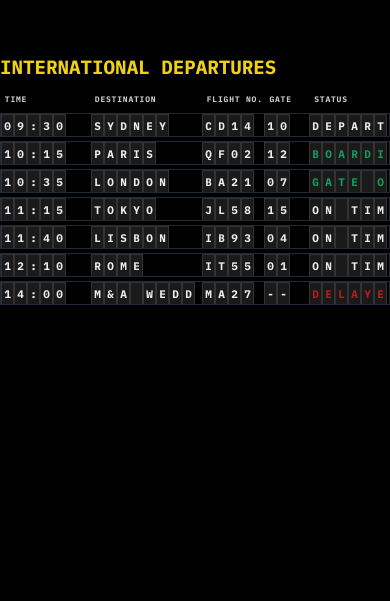
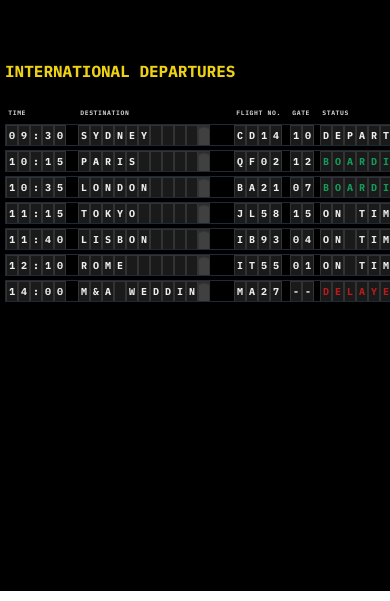
Before and after one commit to mazhang101/mazwedding, a React (Vite) app: page / in a window 390 px wide. Shown: the part 253-854 px from the top of the page. Built offline with nearby package versions, Linux system fonts and the light colour scheme.

Commit message:
25/11: Viewports added - to be tested

```diff
--- a/src/FlapDisplay.css
+++ b/src/FlapDisplay.css
@@ -5,6 +5,8 @@
     --char-color: #eee;   /* Light Text (White/Off-White) */
     --bg-color: #1a1a1a;  /* Dark Flap Surface (Dark Gray) */
     --frame-color: #000000; /* True Black Frame/Gap */
+    --char-font: 12px;
+    --char-width: 12px;
 }
 
 body {
@@ -12,10 +14,10 @@ body {
     font-family: 'IBM Plex Mono', monospace;
     color: var(--char-color);
     display: flex;
-    justify-content: center;
+    justify-content: flex-start;
     align-items: center;
     min-height: 100vh;
-    padding: 05px;
+    padding: 0 05px;
 }
 
     .board {
@@ -28,15 +30,17 @@ body {
     }
 
     .header-row, .flight-row-grid {
-        grid-template-columns: 90px 12.5fr 7fr 5fr 9fr;
+        grid-template-columns: 72px 156px 56px 30px 140px;
         display: grid;
         border-radius: 4px;
-        column-gap: 0px;
+        column-gap: 10px;
+        justify-items: start;
     }
 
 h1 {
     color: #eed114;
-    font-size: 1.5rem;
+    font-size: calc(var(--char-font) * 1.5);
+    line-height: 3;
 }
 
 .header-cell {
@@ -64,11 +68,11 @@ h1 {
     position: relative;
     height: var(--flap-height);
     line-height: var(--flap-height);
-    font-size: 16px;
+    font-size: var(--char-font);
     font-weight: 700;
     overflow: hidden;
     display: inline-block;
-    width: 16px;
+    width: var(--char-width);
     text-align: center;
     vertical-align: top;
     /* Define the border/gap by setting the cell background and adding separators */
@@ -152,23 +156,23 @@ h1 {
     justify-content: center;
 }
 
-/* Mobile adjustments for very small screens */
-@media (max-width: 500px) {
+/* Mobile adjustments for base standard phones (360px-393px) */
+@media (max-width: 393px) {
     :root {
-        --flap-height: 22px;
+        --flap-height: 20px;
     }
 
     .board {
-        padding: 0.5rem 0;
+        padding: 0.25rem 0;
     }
 
     h1 {
-        font-size: 1.2rem;
+        font-size: 1.0rem;
     }
 
     .header-cell {
-        font-size: 0.5rem;
-        padding: 0.2rem 0 0.2rem 0.3rem;
+        font-size: 0.4rem;
+        padding: 0.15rem 0 0.15rem 0.2rem;
     }
 
     .flight-row,
@@ -178,11 +182,46 @@ h1 {
     }
 
     .char-cell {
-        font-size: 11px;
-        width: 11px;
+        font-size: 10px;
+        width: 10px;
     }
 
     .header-row, .flight-row-grid {
         column-gap: 0px;
     }
 }
+
+/* Mobile adjustments for large phones (414px-430px) */
+@media (min-width: 414px) and (max-width: 430px) {
+    :root {
+        --flap-height: 24px;
+    }
+
+    .board {
+        padding: 0.75rem 0;
+    }
+
+    h1 {
+        font-size: 1.4rem;
+    }
+
+    .header-cell {
+        font-size: 0.55rem;
+        padding: 0.25rem 0 0.25rem 0.2rem;
+    }
+
+    .flight-row,
+    .char-cell {
+        height: var(--flap-height);
+        line-height: var(--flap-height);
+    }
+
+    .char-cell {
+        font-size: 12px;
+        width: 12px;
+    }
+
+    .header-row, .flight-row-grid {
+        column-gap: 5px;
+    }
+}
--- a/src/constants.ts
+++ b/src/constants.ts
@@ -1,13 +1,13 @@
 import type { FlightData } from './types';
 
 export const FLIGHTS_DATA: FlightData[] = [
-    { time: "09:30", destination: "SYDNEY", flightNo: "CD14", gate: "10", status: "DEPARTED" },
-    { time: "10:15", destination: "PARIS", flightNo: "QF02", gate: "12", status: "BOARDING" },
-    { time: "10:35", destination: "LONDON", flightNo: "BA21", gate: "07", status: "GATE OPEN" },
-    { time: "11:15", destination: "TOKYO", flightNo: "JL58", gate: "15", status: "ON TIME" },
-    { time: "11:40", destination: "LISBON", flightNo: "IB93", gate: "04", status: "ON TIME" },
-    { time: "12:10", destination: "ROME", flightNo: "IT55", gate: "01", status: "ON TIME" },
-    { time: "14:00", destination: "M&A WEDDING", flightNo: "MA27", gate: "--", status: "DELAYED" },
+    { time: "09:30", destination: "SYDNEY     ", flightNo: "CD14", gate: "10", status: "DEPARTED" },
+    { time: "10:15", destination: "PARIS      ", flightNo: "QF02", gate: "12", status: "BOARDING" },
+    { time: "10:35", destination: "LONDON     ", flightNo: "BA21", gate: "07", status: "BOARDING" },
+    { time: "11:15", destination: "TOKYO      ", flightNo: "JL58", gate: "15", status: "ON TIME " },
+    { time: "11:40", destination: "LISBON     ", flightNo: "IB93", gate: "04", status: "ON TIME " },
+    { time: "12:10", destination: "ROME       ", flightNo: "IT55", gate: "01", status: "ON TIME " },
+    { time: "14:00", destination: "M&A WEDDING", flightNo: "MA27", gate: "--", status: "DELAYED " },
 ];
 
 export const MAX_TIME_LENGTH = 4;
```
